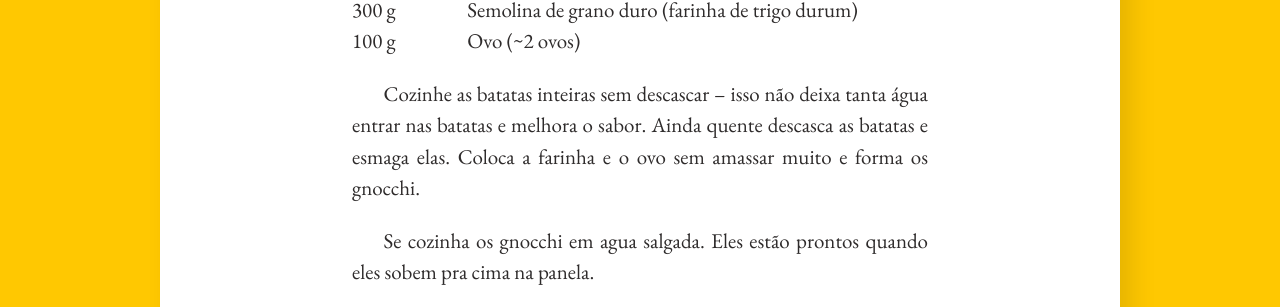
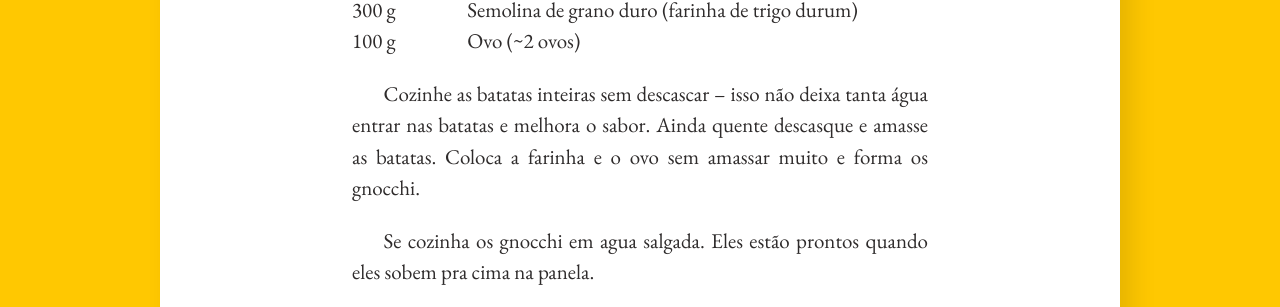
Before and after one commit to tibroc/botanica-aplicada, a Jekyll site: the page built from _posts/2020-04-10-gnocchi.md, in a window 1280 px wide. Shown: the part 690-997 px from the top of the page. Built offline with Jekyll 4.4.1, drawn with Linux system fonts in a browser that asks for light colours.

Commit message:
Update _posts/2020-04-10-gnocchi.md
Co-authored-by: jonogbroc <64497978+jonogbroc@users.noreply.github.com>

```diff
--- a/_posts/2020-04-10-gnocchi.md
+++ b/_posts/2020-04-10-gnocchi.md
@@ -29,7 +29,7 @@ Eu fiz boas experiências com uma mistura de batatas farinhosas e normais.
 
 Cozinhe as batatas inteiras sem descascar –
 isso não deixa tanta água entrar nas batatas e melhora o sabor.
-Ainda quente descasca as batatas e esmaga elas.
+Ainda quente descasque e amasse as batatas.
 Coloca a farinha e o ovo sem amassar muito e forma os gnocchi.
 
 Se cozinha os gnocchi em agua salgada.
```
